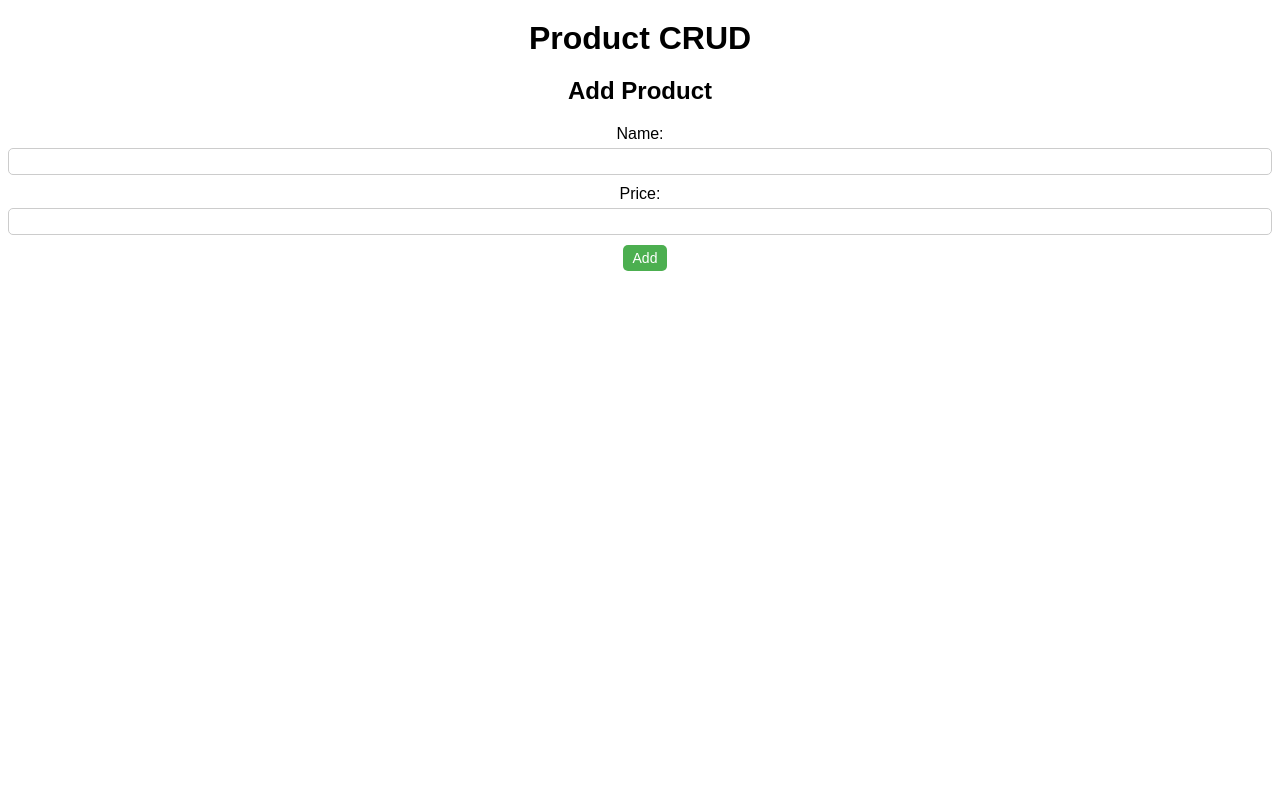
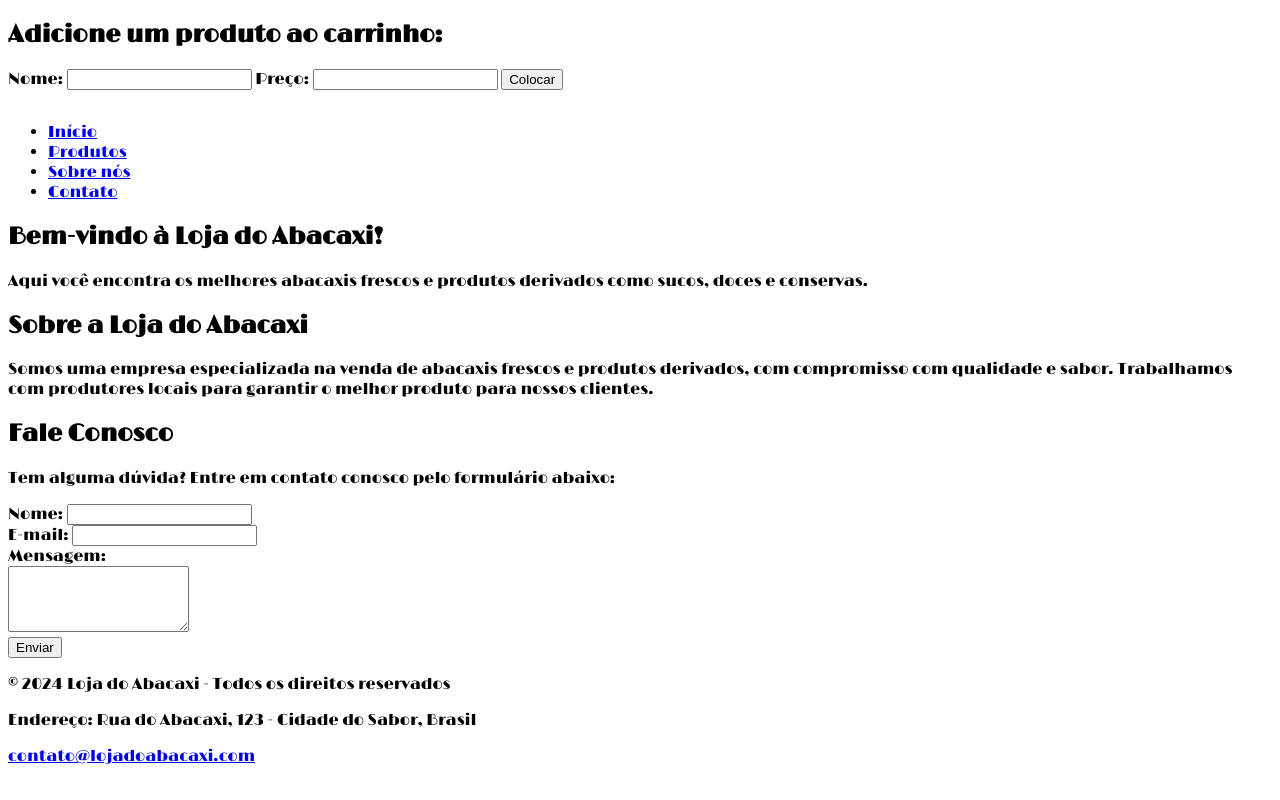
Before and after one commit to Lioneriod/Nuvem3, a plain HTML site: page front/index.html in a window 1280 px wide. Drawn offline with nearby package versions, Linux system fonts and the light colour scheme; no server answers.

Commit message:
new front

```diff
--- a/front/app.js
+++ b/front/app.js
@@ -7,7 +7,7 @@ const updateProductPrice = document.querySelector('#update-price');
 
 // Function to fetch all products from the server
 async function fetchProducts() {
-  const response = await fetch('http://localhost:3008/products');
+  const response = await fetch('http://localhost:3000/products');
   const products = await response.json();
 
   // Clear product list
@@ -54,7 +54,7 @@ addProductForm.addEventListener('submit', async event => {
 
 // Function to add a new product
 async function addProduct(name, price) {
-  const response = await fetch('http://localhost:3008/products', {
+  const response = await fetch('http://localhost:3000/products', {
     method: 'POST',
     headers: {
       'Content-Type': 'application/json'
@@ -66,7 +66,7 @@ async function addProduct(name, price) {
 
 // Function to delete a new product
 async function deleteProduct(id) {
-  const response = await fetch('http://localhost:3008/products/' + id, {
+  const response = await fetch('http://localhost:3000/products/' + id, {
     method: 'DELETE',
     headers: {
       'Content-Type': 'application/json'
--- a/front/index.html
+++ b/front/index.html
@@ -1,22 +1,80 @@
 <!DOCTYPE html>
 <html>
 <head>
-  <title>Product CRUD</title>
+    <title>Loja do Abacaxi</title>
   <link rel="stylesheet" type="text/css" href="style.css">
+  <style>
+    @import url('https://fonts.googleapis.com/css2?family=Limelight&display=swap');
+
+    </style>
+        <meta charset="UTF-8">
+        <meta name="viewport" content="width=device-width, initial-scale=1.0">
+        <meta name="description" content="Venda de abacaxi e produtos derivados como sucos, conservas e doces.">
+        <meta name="keywords" content="abacaxi, suco de abacaxi, doce de abacaxi, conservas, produtos de abacaxi">
+
+        <link rel="stylesheet" href="styles.css"> <!-- Se você tiver um arquivo CSS -->
 </head>
 <body>
-  <h1>Product CRUD</h1>
-
-  <form id="add-product-form">
-    <h2>Add Product</h2>
-    <label for="name">Name:</label>
+  <form id="add-product-form"> <!--não mudar-->
+    <h2>Adicione um produto ao carrinho:</h2> <!--mudar texto dentro, não mexer em nada que tenha id-->
+    <label for="name">Nome:</label>
     <input type="text" id="name" name="name" required>
-    <label for="price">Price:</label>
+    <label for="price">Preço:</label>
     <input type="number" id="price" name="price" required step="0.01">
-    <button type="submit">Add</button>
+    <button type="submit">Colocar</button>
   </form>
 
   <ul id="products"></ul>
+  <!-- Cabeçalho do site -->
+  <header>
+    <nav>
+        <ul>
+            <li><a href="#home">Início</a></li>
+            <li><a href="#produtos">Produtos</a></li>
+            <li><a href="#sobre">Sobre nós</a></li>
+            <li><a href="#contato">Contato</a></li>
+        </ul>
+    </nav>
+</header>
+
+<!-- Seção de Introdução -->
+<section id="home">
+    <div class="intro">
+        <h1>Bem-vindo à Loja do Abacaxi!</h1>
+        <p>Aqui você encontra os melhores abacaxis frescos e produtos derivados como sucos, doces e conservas.</p>
+    </div>
+</section>
+
+<!-- Seção Sobre Nós -->
+<section id="sobre">
+    <h2>Sobre a Loja do Abacaxi</h2>
+    <p>Somos uma empresa especializada na venda de abacaxis frescos e produtos derivados, com compromisso com qualidade e sabor. Trabalhamos com produtores locais para garantir o melhor produto para nossos clientes.</p>
+</section>
+
+<!-- Seção de Contato -->
+<section id="contato">
+    <h2>Fale Conosco</h2>
+    <p>Tem alguma dúvida? Entre em contato conosco pelo formulário abaixo:</p>
+    <form action="enviar-formulario.php" method="POST">
+        <label for="nome">Nome:</label>
+        <input type="text" id="nome" name="nome" required><br>
+
+        <label for="email">E-mail:</label>
+        <input type="email" id="email" name="email" required><br>
+
+        <label for="mensagem">Mensagem:</label><br>
+        <textarea id="mensagem" name="mensagem" rows="4" required></textarea><br>
+
+        <button type="submit">Enviar</button>
+    </form>
+</section>
+
+<!-- Rodapé -->
+<footer>
+    <p>&copy; 2024 Loja do Abacaxi - Todos os direitos reservados</p>
+    <p>Endereço: Rua do Abacaxi, 123 - Cidade do Sabor, Brasil</p>
+    <p><a href="mailto:contato@lojadoabacaxi.com">contato@lojadoabacaxi.com</a></p>
+</footer>
 
   <script src="app.js"></script>
   <script>
--- a/front/style.css
+++ b/front/style.css
@@ -1,94 +1,6 @@
-body {
-  font-family: Arial, sans-serif;
+body{
+    font-family: 'Limelight', 'Times New Roman', Times, serif;
 }
-
-h1 {
-  margin-top: 20px;
-  margin-bottom: 10px;
-  text-align: center;
+#products{
+    display: flex;
 }
-
-ul {
-  list-style: none;
-  padding: 0;
-  margin: 0;
-  text-align: center;
-}
-
-li {
-  display: inline-block;
-  margin: 5px;
-  padding: 5px 10px;
-  background-color: #f2f2f2;
-  border-radius: 5px;
-  box-shadow: 2px 2px 2px #ccc;
-}
-
-button {
-  margin-left: 10px;
-  background-color: #4CAF50;
-  color: white;
-  border: none;
-  border-radius: 5px;
-  padding: 5px 10px;
-  text-align: center;
-  text-decoration: none;
-  display: inline-block;
-  font-size: 14px;
-  cursor: pointer;
-  transition: background-color 0.3s;
-}
-
-button:hover {
-  background-color: #3e8e41;
-}
-
-form {
-  margin-top: 20px;
-  text-align: center;
-}
-
-label {
-  display: inline-block;
-  margin-bottom: 5px;
-}
-
-input[type="text"],
-input[type="number"] {
-  padding: 5px;
-  border-radius: 5px;
-  border: 1px solid #ccc;
-  width: 100%;
-  margin-bottom: 10px;
-  box-sizing: border-box;
-}
-
-input[type="submit"],
-button[type="submit"] {
-  background-color: #4CAF50;
-  color: white;
-  border: none;
-  border-radius: 5px;
-  padding: 5px 10px;
-  text-align: center;
-  text-decoration: none;
-  display: inline-block;
-  font-size: 14px;
-  cursor: pointer;
-  transition: background-color 0.3s;
-}
-
-input[type="submit"]:hover,
-button[type="submit"]:hover {
-  background-color: #3e8e41;
-}
-
-input[type="number"]::-webkit-outer-spin-button,
-input[type="number"]::-webkit-inner-spin-button {
-  -webkit-appearance: none;
-  margin: 0;
-}
-
-input[type="number"] {
-  -moz-appearance: textfield;
-}
```
